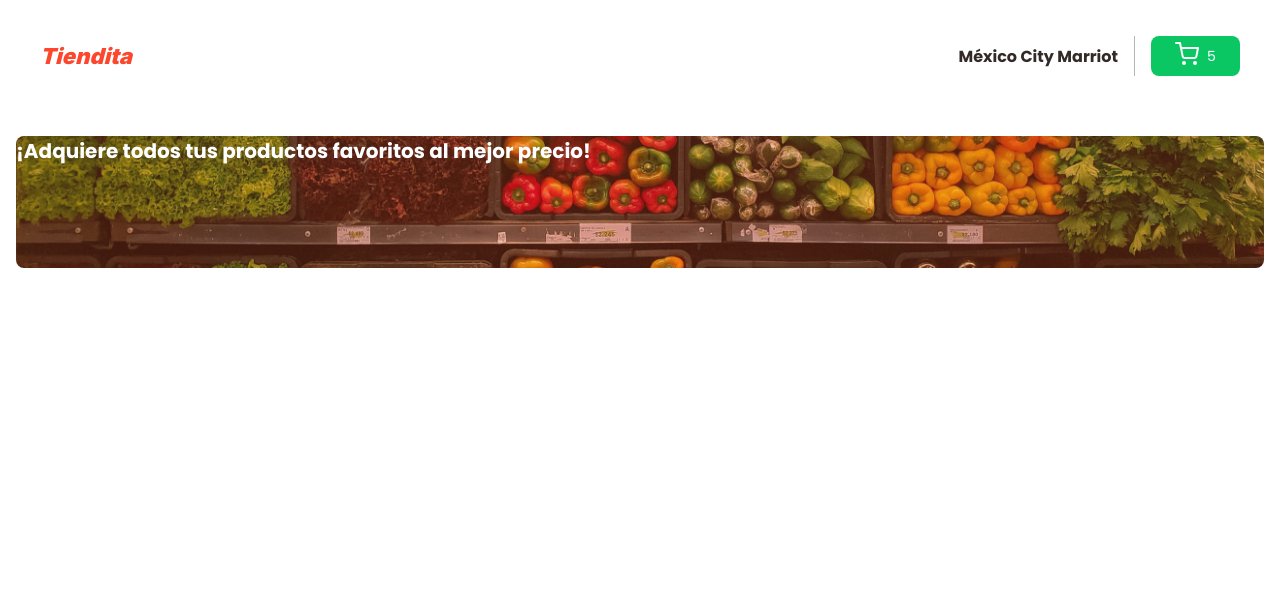
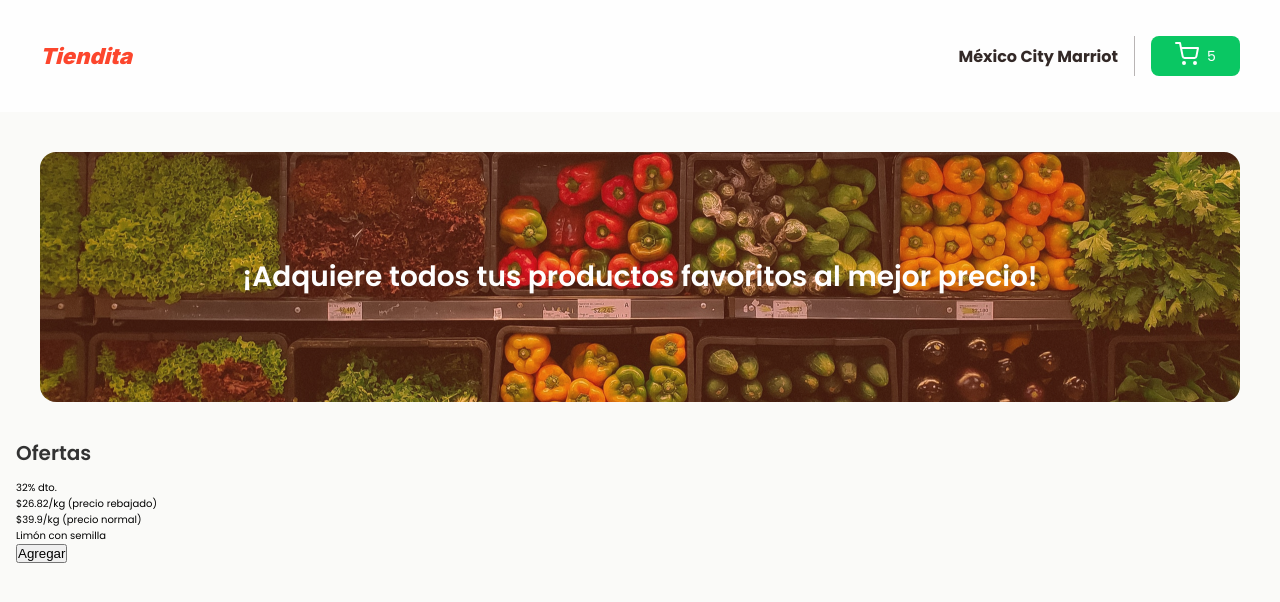
Before and after one commit to juanjosemayorga/tiendita, a React (Create React App) app: page / in a window 1280 px wide. Shown: the top 602 px of the page. Built offline with nearby package versions, Linux system fonts and the light colour scheme.

Commit message:
offers page started

```diff
--- a/src/App.tsx
+++ b/src/App.tsx
@@ -2,12 +2,14 @@ import React from 'react';
 import './App.css';
 import { Header } from './components/Header/Header';
 import { Hero } from './components/Hero/Hero';
+import { OffersPage } from './pages/OffersPage/OffersPage';
 
 function App() {
   return (
     <>
       <Header />
       <Hero />
+      <OffersPage />
     </>
   );
 }
--- a/src/components/Header/Header.css
+++ b/src/components/Header/Header.css
@@ -4,6 +4,7 @@
   grid-template-columns: repeat(2, 1fr);
   grid-template-rows: repeat(2, 1fr);
   padding: 16px;
+  background-color: var(--color-white);
 }
 
 .header-container__logo {
--- a/src/components/Hero/Hero.css
+++ b/src/components/Hero/Hero.css
@@ -1,20 +1,46 @@
 
 .hero-container {
-  margin: 24px 16px 0;
   border-radius: 8px;
+  height: 132px;
+  margin: 24px 16px;
   position: relative;
-  height: 132px;
 }
 
 .hero-container__image {
-  width: 100%;
+  border-radius: 8px;
   height: 100%;
   object-fit: cover;
-  border-radius: 8px;
+  width: 100%;
 }
 
 .hero-container__title {
+  align-items: center;
+  color: var(--color-white);
+  display: flex;
+  font-size: var(--font-size-body-2-bold);
+  font-weight: 700;
+  height: 100%;
+  justify-content: center;
+  line-height: 24px;
+  padding: 0 43px;
   position: absolute;
+  text-align: center;
   top: 0;
-  color: #fff;
+  width: 100%;
 }
+
+@media (min-width: 768px) {
+  .hero-container {
+    border-radius: 16px;
+    height: 250px;
+    margin: 40px var(--margin-big-screen);
+  }
+  .hero-container__image {
+    border-radius: 16px;
+  }
+  .hero-container__title {
+    font-size: var(--font-size-headline-1);
+    font-weight: 600;
+    line-height: 42px;
+  }
+}
--- /dev/null
+++ b/src/components/Pages/OffersPage/OffersCard/OffersCard.tsx
@@ -0,0 +1,23 @@
+import PropTypes from 'prop-types'
+import './OffersCard.css'
+
+export const OffersCard = (props: any) => {
+  return (
+    <div>
+      <p>32% dto.</p>
+      <figure>
+        {/* img */}
+      </figure>
+      <article>
+        <p>$26.82/kg (precio rebajado)</p>
+        <p>$39.9/kg (precio normal)</p>
+      </article>
+      <p>Limón con semilla</p>
+      <button>Agregar</button>
+    </div>
+  )
+}
+
+OffersCard.propTypes = {
+
+}
--- /dev/null
+++ b/src/components/Pages/OffersPage/OffersContainer/OffersContainer.tsx
@@ -0,0 +1,10 @@
+import React from 'react'
+import { OffersCard } from '../OffersCard/OffersCard'
+
+export const OffersContainer = () => {
+  return (
+    <>
+      <OffersCard />
+    </>
+  )
+}
--- a/src/index.css
+++ b/src/index.css
@@ -18,6 +18,10 @@
   --color-malachite: #0AC763;
   --color-white: #FEFEFE;
   --color-orange: #FC462D;
+  --color-background: #FAFAF8;
+
+  --margin-small-screen: 16px;
+  --margin-big-screen: 40px;
 }
 
 * {
@@ -33,6 +37,7 @@ html {
 body {
   margin: 0;
   font-family: 'Poppins', sans-serif;
+  background-color: var(--color-background);
 }
 
 code {
--- /dev/null
+++ b/src/pages/OffersPage/OffersPage.css
@@ -0,0 +1,11 @@
+
+.offers-page-container {
+  margin: 0 var(--margin-small-screen);
+}
+.offers-page-container__subtitle {
+  font-size: var(--font-size-headline-2);
+  font-weight: 600;
+  line-height: 22px;
+  color: var(--color-black);
+  margin: 16px 0;
+}
--- /dev/null
+++ b/src/pages/OffersPage/OffersPage.tsx
@@ -0,0 +1,11 @@
+import { OffersContainer } from '../../components/Pages/OffersPage/OffersContainer/OffersContainer'
+import './OffersPage.css'
+
+export const OffersPage = () => {
+  return (
+    <div className="offers-page-container">
+      <h3 className="offers-page-container__subtitle">Ofertas</h3>
+      <OffersContainer />
+    </div>
+  )
+}
```
Also changed, not shown: src/components/Pages/OffersPage/OffersCard/OffersCard.css (added), src/components/Pages/OffersPage/OffersContainer/OffersContainer.css (added).
